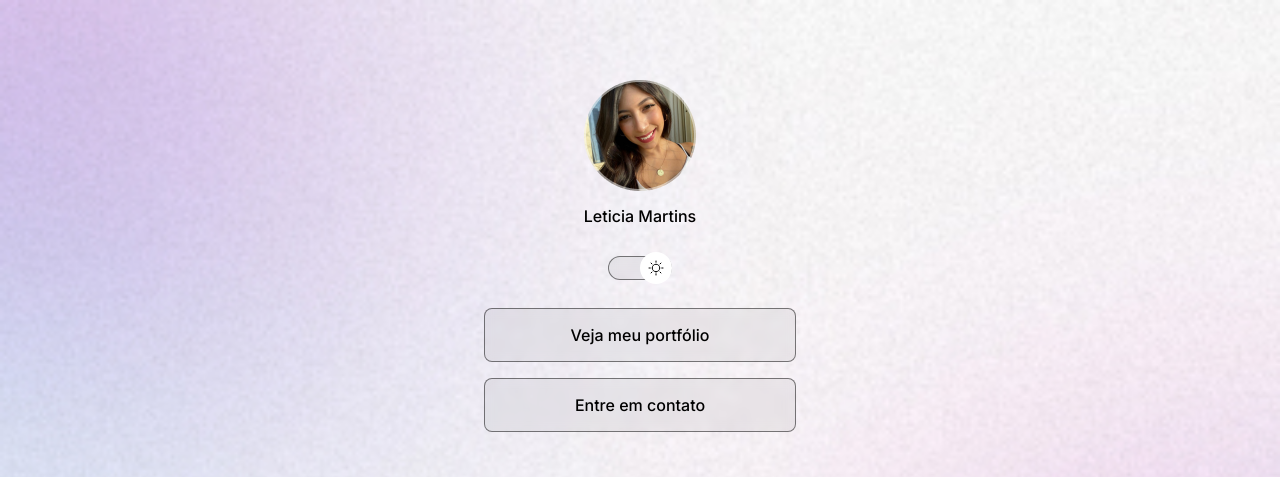
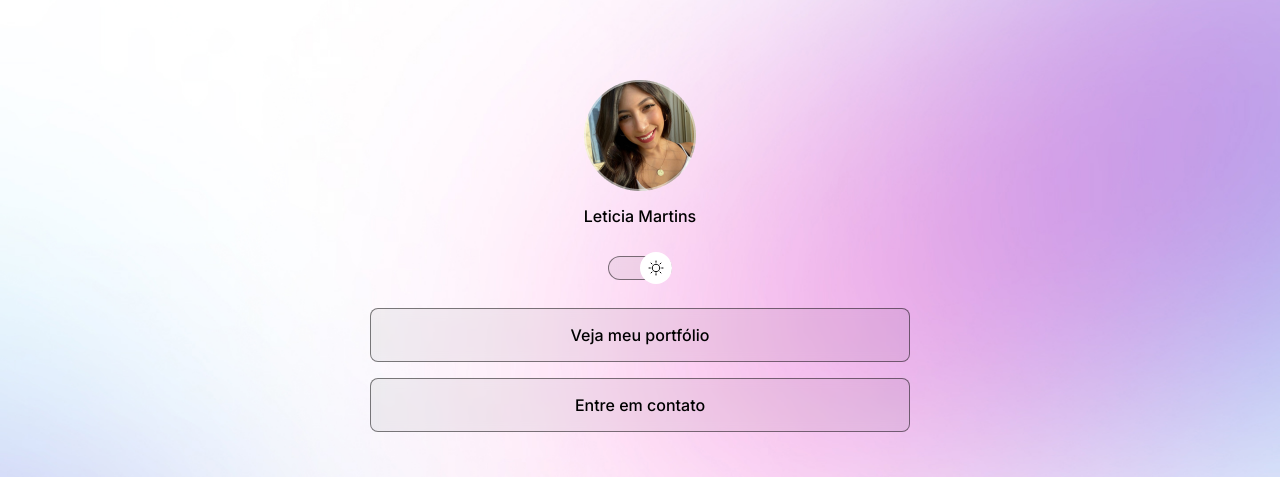
Before and after one commit to leticia-mavie/projeto, a plain HTML site: page index.html in a window 1280 px wide. Shown: the top 477 px of the page. Drawn offline with nearby package versions, Linux system fonts and the light colour scheme.

Commit message:
change backgroung based on media queries

```diff
--- a/style.css
+++ b/style.css
@@ -42,7 +42,8 @@ body * {
 }
 
 #container {
-  width: 360px;
+  width: 100%;
+  max-width: 588px;
   margin: 56px auto 0px;
   padding: 0 24px;
 }
@@ -162,3 +163,14 @@ footer {
   text-align: center;
   font-size: 14px;
 }
+
+/* media queries */
+@media (min-width: 700px) {
+  :root {
+    --bg-url: url(./assets/bg-desktop.jpg);
+  }
+
+  .light {
+    --bg-url: url(./assets/bg-desktop-light.jpg);
+  }
+}
```
